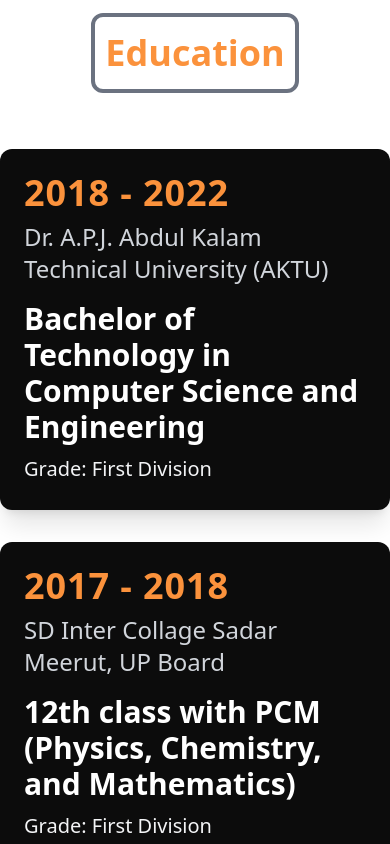
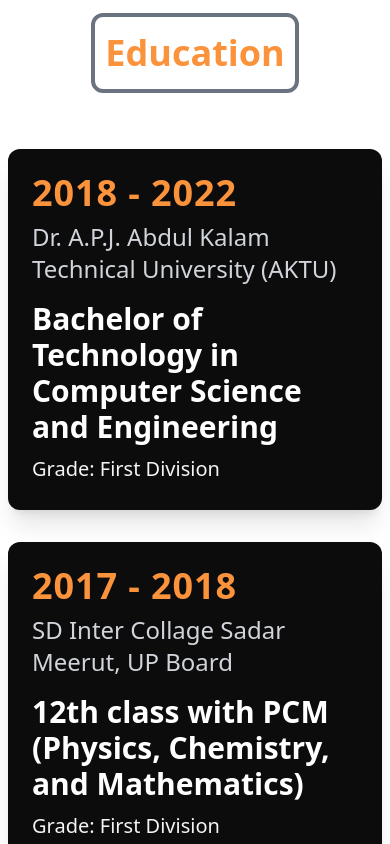
Before and after one commit to GulshanT113/portfolio, a React (Vite) app: page / in a window 390 px wide. Shown: the part 2100-2944 px from the top of the page. Built offline with nearby package versions, Linux system fonts and the light colour scheme.

Commit message:
little change again for mobile view.

```diff
--- a/src/components/InfoCard.jsx
+++ b/src/components/InfoCard.jsx
@@ -9,7 +9,7 @@
   url,
 }) => {
   return (
-    <div className=" sm:px-4 md:px-6 lg:px-8 py-4 w-full md:w-1/2 ">
+    <div className="p-2 sm:px-4 md:px-6 lg:px-8 py-4 w-full md:w-1/2 ">
       <div className="bg-[rgb(12,12,12)] shadow-xl rounded-xl p-6 w-full transition hover:shadow-2xl h-full">
         {/* Data Section */}
         <div className="text-4xl font-bold uppercase tracking-wide text-orange-400 font-semibold mb-2">
--- a/src/pages/Contact.jsx
+++ b/src/pages/Contact.jsx
@@ -72,7 +72,7 @@
 
 const Contact = () => {
   return (
-    <div className="py-10">
+    <div className="py-10 px-2">
       <div className="flex justify-center">
         <h2 className="text-3xl sm:text-4xl font-bold text-center text-orange-500 mb-10 border-4 border-gray-500 p-4 w-64 rounded-xl">
           Contact Me
```
